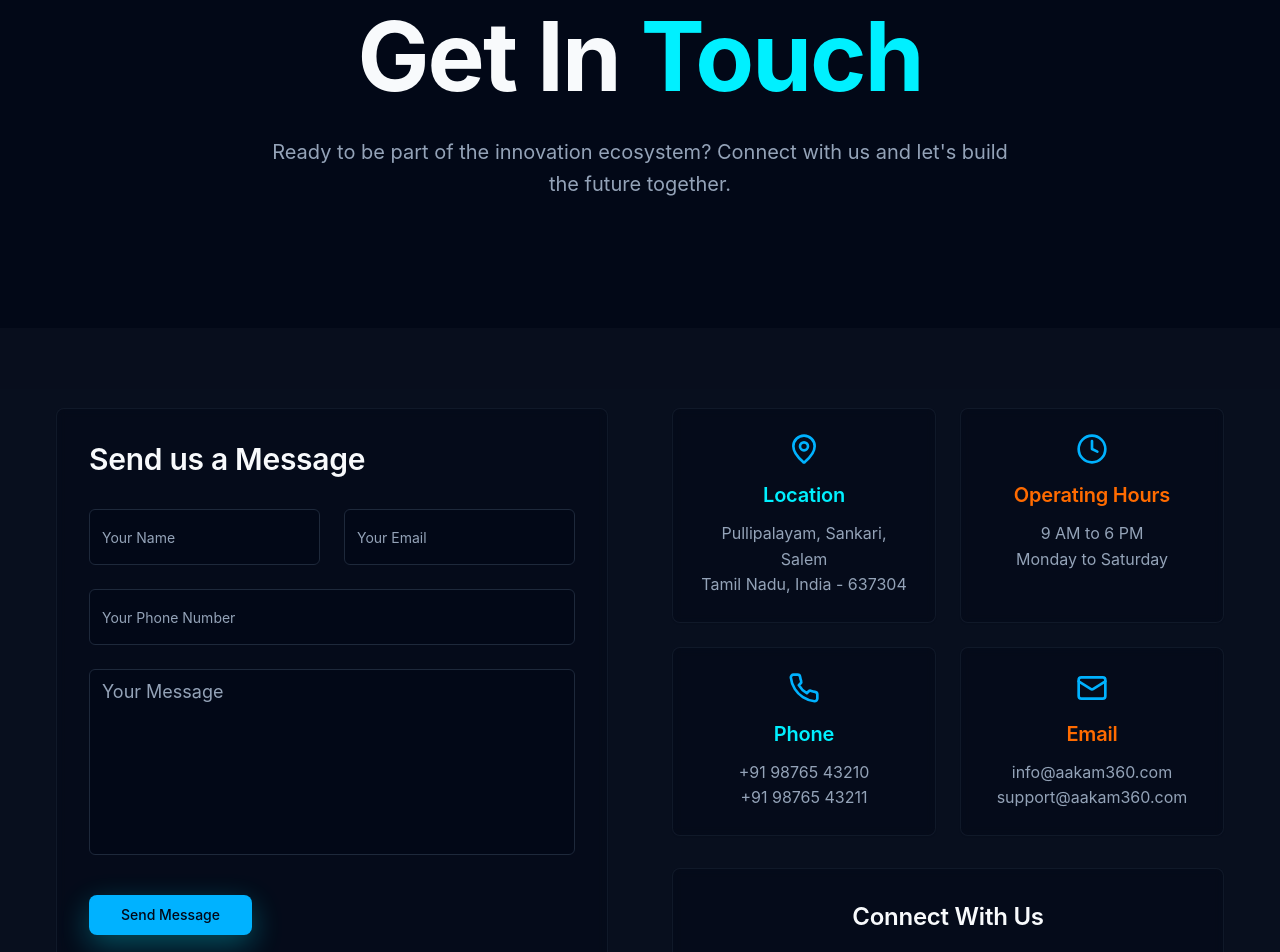
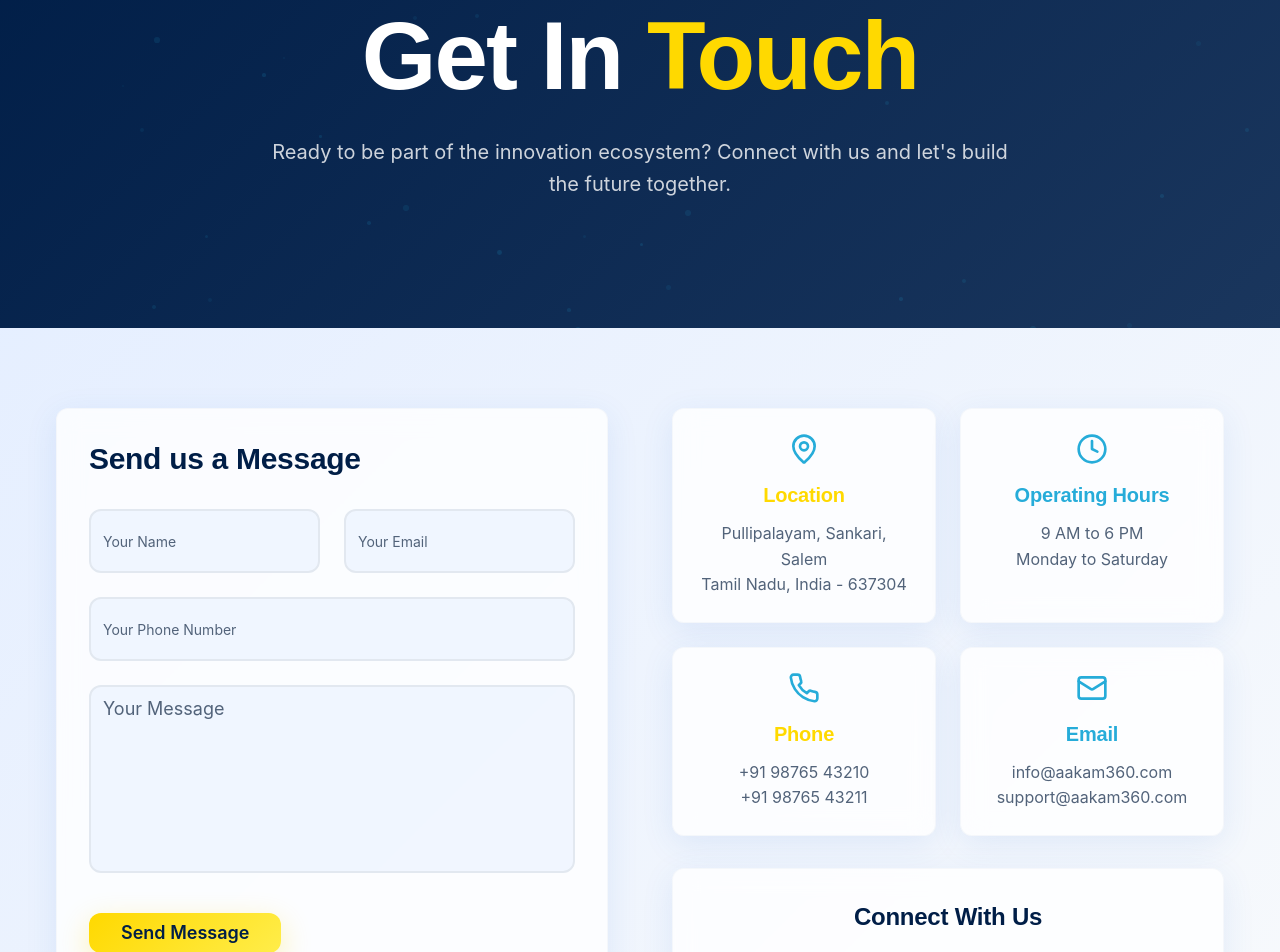
Before and after one commit to ranjith-2102/aakam360-futuristic-web, a React (Vite) app: page /contact in a window 1280 px wide. Shown: the part 120-1072 px from the top of the page. Built offline with nearby package versions, Linux system fonts and the light colour scheme.

Commit message:
Refactor: Implement Liquid Mode animations and design updates
Implement Liquid Mode animations for hero section, 5i model page, partner carousel, and student benefits sections. Apply design updates including color scheme, typography, and visual style.

```diff
--- /dev/null
+++ b/src/components/ParticleBackground.tsx
@@ -0,0 +1,52 @@
+
+import { useEffect, useRef } from 'react';
+
+interface ParticleBackgroundProps {
+  className?: string;
+  particleCount?: number;
+}
+
+const ParticleBackground = ({ className = "", particleCount = 50 }: ParticleBackgroundProps) => {
+  const canvasRef = useRef<HTMLDivElement>(null);
+
+  useEffect(() => {
+    if (!canvasRef.current) return;
+
+    const container = canvasRef.current;
+
+    // Clear existing particles
+    container.innerHTML = '';
+
+    // Create particles
+    for (let i = 0; i < particleCount; i++) {
+      const particle = document.createElement('div');
+      particle.className = 'particle particle-float gpu-accelerated';
+
+      // Random positioning
+      particle.style.left = Math.random() * 100 + '%';
+      particle.style.top = Math.random() * 100 + '%';
+
+      // Random animation delay
+      particle.style.animationDelay = Math.random() * 8 + 's';
+
+      // Random size variation
+      const size = 2 + Math.random() * 4;
+      particle.style.width = size + 'px';
+      particle.style.height = size + 'px';
+
+      // Random opacity
+      particle.style.opacity = (0.3 + Math.random() * 0.5).toString();
+
+      container.appendChild(particle);
+    }
+  }, [particleCount]);
+
+  return (
+    <div
+      ref={canvasRef}
+      className={`particle-bg ${className}`}
+    />
+  );
+};
+
+export default ParticleBackground;
--- a/src/index.css
+++ b/src/index.css
@@ -3,28 +3,33 @@
 @tailwind components;
 @tailwind utilities;
 
+@import url('https://fonts.googleapis.com/css2?family=Poppins:wght@400;600;700&family=Inter:wght@400;500;600&display=swap');
+
 @layer base {
   :root {
-    --background: 222.2 84% 4.9%;
-    --foreground: 210 40% 98%;
-    --card: 222.2 84% 4.9%;
-    --card-foreground: 210 40% 98%;
-    --popover: 222.2 84% 4.9%;
-    --popover-foreground: 210 40% 98%;
-    --primary: 210 40% 98%;
-    --primary-foreground: 222.2 84% 4.9%;
-    --secondary: 217.2 32.6% 17.5%;
-    --secondary-foreground: 210 40% 98%;
-    --muted: 217.2 32.6% 17.5%;
-    --muted-foreground: 215 20.2% 65.1%;
-    --accent: 198 100% 50%;
-    --accent-foreground: 222.2 84% 4.9%;
+    --background: 218 100% 95%;
+    --foreground: 215 100% 14%;
+    --card: 0 0% 100%;
+    --card-foreground: 215 100% 14%;
+    --popover: 0 0% 100%;
+    --popover-foreground: 215 100% 14%;
+    --primary: 215 100% 14%;
+    --primary-foreground: 0 0% 100%;
+    --secondary: 210 40% 96%;
+    --secondary-foreground: 215 100% 14%;
+    --muted: 210 40% 96%;
+    --muted-foreground: 215 20% 40%;
+    --accent: 195 70% 50%;
+    --accent-foreground: 0 0% 100%;
     --destructive: 0 84.2% 60.2%;
-    --destructive-foreground: 210 40% 98%;
-    --border: 217.2 32.6% 17.5%;
-    --input: 217.2 32.6% 17.5%;
-    --ring: 212.7 26.8% 83.9%;
+    --destructive-foreground: 0 0% 100%;
+    --border: 214.3 31.8% 91.4%;
+    --input: 214.3 31.8% 91.4%;
+    --ring: 195 70% 50%;
     --radius: 0.5rem;
+    --gold: 51 100% 50%;
+    --navy: 215 100% 14%;
+    --electric-blue: 195 70% 50%;
   }
 }
 
@@ -40,13 +45,13 @@
 
 /* Typography */
 .heading-display {
-  font-family: 'Inter', sans-serif;
+  font-family: 'Poppins', sans-serif;
   font-weight: 700;
   letter-spacing: -0.02em;
 }
 
 .heading-xl {
-  font-family: 'Inter', sans-serif;
+  font-family: 'Poppins', sans-serif;
   font-weight: 600;
   letter-spacing: -0.01em;
 }
@@ -57,10 +62,10 @@
   line-height: 1.6;
 }
 
-/* Animations */
+/* Liquid Mode Animations */
 @keyframes fadeInUp {
   from {
-    transform: translateY(20px);
+    transform: translateY(30px);
     opacity: 0;
   }
   to {
@@ -69,28 +74,70 @@
   }
 }
 
-@keyframes countUp {
-  from { opacity: 0; }
-  to { opacity: 1; }
+@keyframes typewriter {
+  from { width: 0; }
+  to { width: 100%; }
+}
+
+@keyframes blink {
+  50% { border-color: transparent; }
+}
+
+@keyframes float {
+  0%, 100% { transform: translateY(0px); }
+  50% { transform: translateY(-5px); }
+}
+
+@keyframes particleFloat {
+  0%, 100% { transform: translate(0, 0) scale(1); opacity: 0.7; }
+  25% { transform: translate(10px, -15px) scale(1.1); opacity: 1; }
+  50% { transform: translate(-5px, -25px) scale(0.9); opacity: 0.8; }
+  75% { transform: translate(-15px, -10px) scale(1.05); opacity: 0.9; }
 }
 
 @keyframes slideInLeft {
-  from { transform: translateX(-30px); opacity: 0; }
+  from { transform: translateX(-50px); opacity: 0; }
   to { transform: translateX(0); opacity: 1; }
 }
 
 @keyframes slideInRight {
-  from { transform: translateX(30px); opacity: 0; }
+  from { transform: translateX(50px); opacity: 0; }
   to { transform: translateX(0); opacity: 1; }
 }
 
-@keyframes parallaxFloat {
-  0%, 100% { transform: translateY(0px); }
-  50% { transform: translateY(-10px); }
+@keyframes expandCard {
+  from { transform: scale(1); }
+  to { transform: scale(1.05); }
+}
+
+@keyframes glideLeft {
+  from { transform: translateX(100%); }
+  to { transform: translateX(-100%); }
+}
+
+@keyframes countUp {
+  from { opacity: 0; transform: translateY(10px); }
+  to { opacity: 1; transform: translateY(0); }
 }
 
 .fade-in-up {
   animation: fadeInUp 0.8s ease-out forwards;
+}
+
+.typewriter {
+  overflow: hidden;
+  border-right: 2px solid hsl(var(--electric-blue));
+  white-space: nowrap;
+  margin: 0 auto;
+  animation: typewriter 3s steps(40, end), blink 0.75s step-end infinite;
+}
+
+.float-animation {
+  animation: float 3s ease-in-out infinite;
+}
+
+.particle-float {
+  animation: particleFloat 8s ease-in-out infinite;
 }
 
 .slide-in-left {
@@ -101,40 +148,105 @@
   animation: slideInRight 0.8s ease-out forwards;
 }
 
-.parallax-float {
-  animation: parallaxFloat 6s ease-in-out infinite;
+.expand-card {
+  transition: all 0.3s cubic-bezier(0.4, 0, 0.2, 1);
 }
 
-/* Card Styles */
-.studio-card {
-  @apply bg-card/50 backdrop-blur-sm border border-border/50 rounded-lg;
-  transition: all 0.3s ease;
+.expand-card:hover {
+  animation: expandCard 0.3s ease-out forwards;
 }
 
-.studio-card:hover {
-  @apply bg-card/70 border-border transform -translate-y-2;
-  box-shadow: 0 20px 40px rgba(0, 0, 0, 0.3);
+.glide-left {
+  animation: glideLeft 20s linear infinite;
 }
 
-/* Button Styles */
+.count-up {
+  animation: countUp 0.6s ease-out forwards;
+}
+
+/* Liquid Mode Card Styles */
+.liquid-card {
+  @apply bg-card/80 backdrop-blur-md border border-border/30 rounded-xl;
+  transition: all 0.4s cubic-bezier(0.4, 0, 0.2, 1);
+  box-shadow: 0 8px 32px rgba(51, 103, 204, 0.1);
+}
+
+.liquid-card:hover {
+  @apply bg-card/90 border-accent/50 transform -translate-y-2;
+  box-shadow: 0 20px 60px rgba(51, 103, 204, 0.2);
+}
+
+/* Button Styles with Liquid Effects */
 .cta-primary {
-  @apply bg-accent text-accent-foreground px-8 py-4 rounded-lg font-medium;
+  @apply bg-accent text-accent-foreground px-8 py-4 rounded-xl font-semibold;
   @apply hover:bg-accent/90 transform hover:-translate-y-1;
-  transition: all 0.3s ease;
-  box-shadow: 0 10px 30px rgba(0, 240, 255, 0.3);
+  transition: all 0.3s cubic-bezier(0.4, 0, 0.2, 1);
+  box-shadow: 0 10px 30px rgba(51, 103, 204, 0.3);
+  position: relative;
+  overflow: hidden;
+}
+
+.cta-primary::before {
+  content: '';
+  position: absolute;
+  top: 0;
+  left: -100%;
+  width: 100%;
+  height: 100%;
+  background: linear-gradient(90deg, transparent, rgba(255, 255, 255, 0.2), transparent);
+  transition: left 0.5s;
+}
+
+.cta-primary:hover::before {
+  left: 100%;
 }
 
 .cta-secondary {
-  @apply border border-accent text-accent px-6 py-3 rounded-lg font-medium;
+  @apply border-2 border-accent text-accent px-6 py-3 rounded-xl font-semibold;
   @apply hover:bg-accent hover:text-accent-foreground;
-  transition: all 0.3s ease;
+  transition: all 0.3s cubic-bezier(0.4, 0, 0.2, 1);
+  background: linear-gradient(135deg, transparent 0%, rgba(51, 103, 204, 0.05) 100%);
 }
 
-/* Video Background */
-.hero-video {
-  object-fit: cover;
+.cta-gold {
+  background: linear-gradient(135deg, hsl(var(--gold)) 0%, #ffed4a 100%);
+  @apply text-navy px-8 py-4 rounded-xl font-semibold;
+  @apply hover:shadow-lg transform hover:-translate-y-1;
+  transition: all 0.3s cubic-bezier(0.4, 0, 0.2, 1);
+  box-shadow: 0 10px 30px rgba(255, 215, 0, 0.3);
+}
+
+/* Particle Background */
+.particle-bg {
+  position: absolute;
+  width: 100%;
+  height: 100%;
+  overflow: hidden;
+  z-index: 1;
+}
+
+.particle {
+  position: absolute;
+  width: 4px;
+  height: 4px;
+  background: hsl(var(--electric-blue));
+  border-radius: 50%;
   opacity: 0.7;
-  filter: brightness(0.6) contrast(1.1);
+}
+
+/* Section Backgrounds */
+.section-navy {
+  background: linear-gradient(135deg, hsl(var(--navy)) 0%, #1a365d 100%);
+  color: white;
+}
+
+.section-light {
+  background: linear-gradient(135deg, hsl(var(--background)) 0%, #f8fafc 100%);
+}
+
+.section-accent {
+  background: linear-gradient(135deg, hsl(var(--accent)) 0%, #4299e1 100%);
+  color: white;
 }
 
 /* Grid Layouts */
@@ -172,53 +284,96 @@ html {
 }
 
 ::-webkit-scrollbar-thumb {
-  @apply bg-muted rounded-full;
+  background: linear-gradient(135deg, hsl(var(--accent)) 0%, hsl(var(--gold)) 100%);
+  border-radius: 4px;
 }
 
 ::-webkit-scrollbar-thumb:hover {
-  @apply bg-muted-foreground;
+  background: linear-gradient(135deg, hsl(var(--gold)) 0%, hsl(var(--accent)) 100%);
 }
 
 /* Accent Colors */
-.accent-cyan {
-  color: #00F0FF;
+.accent-gold {
+  color: hsl(var(--gold));
 }
 
-.accent-orange {
-  color: #FF6B00;
+.accent-navy {
+  color: hsl(var(--navy));
 }
 
-.bg-accent-cyan {
-  background-color: #00F0FF;
+.accent-electric {
+  color: hsl(var(--electric-blue));
 }
 
-.bg-accent-orange {
-  background-color: #FF6B00;
+.bg-accent-gold {
+  background-color: hsl(var(--gold));
 }
 
-/* Section Dividers */
-.section-dark {
-  @apply bg-background;
+.bg-accent-navy {
+  background-color: hsl(var(--navy));
 }
 
-.section-light {
-  @apply bg-muted/20;
+.bg-accent-electric {
+  background-color: hsl(var(--electric-blue));
 }
 
-/* Logo Carousel */
+/* Logo Carousel with Momentum */
 .logo-carousel {
   display: flex;
   overflow-x: hidden;
   gap: 3rem;
   align-items: center;
+  position: relative;
 }
 
 .logo-item {
   flex-shrink: 0;
-  opacity: 0.6;
-  transition: opacity 0.3s ease;
+  opacity: 0.7;
+  transition: all 0.3s cubic-bezier(0.4, 0, 0.2, 1);
+  transform: scale(1);
 }
 
 .logo-item:hover {
   opacity: 1;
+  transform: scale(1.1);
 }
+
+/* Interactive Hover Effects */
+.icon-morph {
+  transition: all 0.4s cubic-bezier(0.4, 0, 0.2, 1);
+}
+
+.icon-morph:hover {
+  transform: rotate(360deg) scale(1.2);
+  color: hsl(var(--gold));
+}
+
+/* Performance Optimizations */
+.will-change-transform {
+  will-change: transform;
+}
+
+.gpu-accelerated {
+  transform: translateZ(0);
+  backface-visibility: hidden;
+  perspective: 1000px;
+}
+
+/* Responsive Design */
+@media (max-width: 768px) {
+  .float-animation,
+  .particle-float,
+  .expand-card:hover {
+    animation: none;
+  }
+
+  .liquid-card:hover {
+    transform: none;
+  }
+
+  .cta-primary:hover,
+  .cta-secondary:hover,
+  .cta-gold:hover {
+    transform: none;
+  }
+}
--- a/src/pages/Contact.tsx
+++ b/src/pages/Contact.tsx
@@ -1,6 +1,7 @@
 
 import { useState } from "react";
 import Navigation from "@/components/Navigation";
+import ParticleBackground from "@/components/ParticleBackground";
 import { Card } from "@/components/ui/card";
 import { Button } from "@/components/ui/button";
 import { Input } from "@/components/ui/input";
@@ -26,25 +27,25 @@ const Contact = () => {
       icon: MapPin,
       title: "Location",
       details: "Pullipalayam, Sankari, Salem\nTamil Nadu, India - 637304",
-      accent: "accent-cyan"
+      accent: "accent-gold"
     },
     {
       icon: Clock,
       title: "Operating Hours",
       details: "9 AM to 6 PM\nMonday to Saturday",
-      accent: "accent-orange"
+      accent: "accent-electric"
     },
     {
       icon: Phone,
       title: "Phone",
       details: "+91 98765 43210\n+91 98765 43211",
-      accent: "accent-cyan"
+      accent: "accent-gold"
     },
     {
       icon: Mail,
       title: "Email",
       details: "info@aakam360.com\nsupport@aakam360.com",
-      accent: "accent-orange"
+      accent: "accent-electric"
     }
   ];
 
@@ -60,12 +61,13 @@ const Contact = () => {
       <Navigation />
 
       {/* Hero Section */}
-      <section className="pt-32 pb-20 px-6 section-dark">
-        <div className="container mx-auto text-center">
-          <h1 className="text-6xl md:text-8xl font-bold heading-display mb-8 slide-in-left">
-            Get In <span className="accent-cyan">Touch</span>
+      <section className="pt-32 pb-20 px-6 section-navy relative overflow-hidden">
+        <ParticleBackground className="opacity-20" particleCount={40} />
+        <div className="container mx-auto text-center relative z-10">
+          <h1 className="text-6xl md:text-8xl font-bold heading-display mb-8 slide-in-left text-white">
+            Get In <span className="accent-gold">Touch</span>
           </h1>
-          <p className="text-xl text-muted-foreground max-w-3xl mx-auto mb-12 slide-in-right body-large leading-relaxed">
+          <p className="text-xl text-white/80 max-w-3xl mx-auto mb-12 slide-in-right body-large leading-relaxed">
             Ready to be part of the innovation ecosystem? Connect with us and let's build the future together.
           </p>
         </div>
@@ -78,7 +80,7 @@ const Contact = () => {
 
             {/* Contact Form */}
             <div>
-              <Card className="studio-card p-8">
+              <Card className="liquid-card p-8">
                 <h2 className="text-3xl font-bold heading-xl mb-8">
                   Send us a Message
                 </h2>
@@ -93,8 +95,8 @@ const Contact = () => {
                         onChange={(e) => handleInputChange("name", e.target.value)}
                         onFocus={() => setFocusedField("name")}
                         onBlur={() => setFocusedField(null)}
-                        className={`h-14 text-lg bg-background border-border focus:border-accent transition-all duration-300 ${
-                          focusedField === "name" ? "ring-2 ring-accent/20" : ""
+                        className={`h-16 text-lg bg-background/50 border-2 border-border focus:border-accent transition-all duration-300 rounded-xl ${
+                          focusedField === "name" ? "ring-2 ring-accent/20 shadow-lg" : ""
                         }`}
                       />
                     </div>
@@ -107,8 +109,8 @@ const Contact = () => {
                         onChange={(e) => handleInputChange("email", e.target.value)}
                         onFocus={() => setFocusedField("email")}
                         onBlur={() => setFocusedField(null)}
-                        className={`h-14 text-lg bg-background border-border focus:border-accent transition-all duration-300 ${
-                          focusedField === "email" ? "ring-2 ring-accent/20" : ""
+                        className={`h-16 text-lg bg-background/50 border-2 border-border focus:border-accent transition-all duration-300 rounded-xl ${
+                          focusedField === "email" ? "ring-2 ring-accent/20 shadow-lg" : ""
                         }`}
                       />
                     </div>
@@ -122,8 +124,8 @@ const Contact = () => {
                       onChange={(e) => handleInputChange("phone", e.target.value)}
                       onFocus={() => setFocusedField("phone")}
                       onBlur={() => setFocusedField(null)}
-                      className={`h-14 text-lg bg-background border-border focus:border-accent transition-all duration-300 ${
-                        focusedField === "phone" ? "ring-2 ring-accent/20" : ""
+                      className={`h-16 text-lg bg-background/50 border-2 border-border focus:border-accent transition-all duration-300 rounded-xl ${
+                        focusedField === "phone" ? "ring-2 ring-accent/20 shadow-lg" : ""
                       }`}
                     />
                   </div>
@@ -136,14 +138,14 @@ const Contact = () => {
                       onFocus={() => setFocusedField("message")}
                       onBlur={() => setFocusedField(null)}
                       rows={6}
-                      className={`text-lg bg-background border-border focus:border-accent transition-all duration-300 resize-none ${
-                        focusedField === "message" ? "ring-2 ring-accent/20" : ""
+                      className={`text-lg bg-background/50 border-2 border-border focus:border-accent transition-all duration-300 resize-none rounded-xl ${
+                        focusedField === "message" ? "ring-2 ring-accent/20 shadow-lg" : ""
                       }`}
                     />
                   </div>
 
                   <div className="pt-4">
-                    <Button className="cta-primary w-full md:w-auto">
+                    <Button className="cta-gold w-full md:w-auto text-lg px-12 py-4">
                       Send Message
                     </Button>
                   </div>
@@ -159,9 +161,9 @@ const Contact = () => {
                   return (
                     <Card
                       key={index}
-                      className="studio-card p-6 text-center"
+                      className="liquid-card p-6 text-center expand-card"
                     >
-                      <IconComponent className="w-8 h-8 mx-auto mb-4 text-accent" />
+                      <IconComponent className="w-8 h-8 mx-auto mb-4 text-accent icon-morph" />
                       <h3 className={`text-xl font-bold heading-xl mb-3 ${info.accent}`}>
                         {info.title}
                       </h3>
@@ -174,7 +176,7 @@ const Contact = () => {
               </div>
 
               {/* Social Links */}
-              <Card className="studio-card p-8">
+              <Card className="liquid-card p-8">
                 <h3 className="text-2xl font-bold heading-xl mb-6 text-center">
                   Connect With Us
                 </h3>
@@ -184,9 +186,9 @@ const Contact = () => {
                     return (
                       <div
                         key={index}
-                        className="bg-muted/30 p-4 rounded-lg text-center hover:bg-accent/20 hover:text-accent transition-all duration-300 cursor-pointer group"
+                        className="bg-muted/30 p-4 rounded-xl text-center hover:bg-accent/20 hover:text-accent transition-all duration-300 cursor-pointer group expand-card"
                       >
-                        <IconComponent className="w-6 h-6 mx-auto mb-2 group-hover:scale-110 transition-transform" />
+                        <IconComponent className="w-6 h-6 mx-auto mb-2 group-hover:scale-110 transition-transform icon-morph" />
                         <div className="text-sm font-medium">{social.name}</div>
                         <div className="text-xs text-muted-foreground">{social.handle}</div>
                       </div>
@@ -199,20 +201,20 @@ const Contact = () => {
         </div>
       </section>
 
-      {/* Map Section */}
-      <section className="py-20 px-6 section-dark">
+      {/* Map Section with CSS-only pin animation */}
+      <section className="py-20 px-6 section-navy">
         <div className="container mx-auto">
-          <Card className="studio-card p-12 text-center">
-            <h2 className="text-3xl font-bold heading-xl mb-12">
+          <Card className="liquid-card p-12 text-center bg-white/5 border-white/10">
+            <h2 className="text-3xl font-bold heading-xl mb-12 text-white">
               Visit Our Campus
             </h2>
-            <div className="aspect-video bg-gradient-to-br from-muted/50 to-background rounded-lg flex items-center justify-center shadow-lg">
+            <div className="aspect-video bg-gradient-to-br from-accent/20 to-navy/40 rounded-xl flex items-center justify-center shadow-lg">
               <div className="text-center">
-                <div className="w-16 h-16 mx-auto mb-4 bg-accent/20 rounded-full flex items-center justify-center">
-                  <MapPin className="w-8 h-8 text-accent" />
+                <div className="w-16 h-16 mx-auto mb-4 bg-gold/20 rounded-full flex items-center justify-center float-animation">
+                  <MapPin className="w-8 h-8 text-gold" />
                 </div>
-                <p className="text-foreground text-xl font-semibold heading-xl">Interactive Campus Map</p>
-                <p className="text-muted-foreground mt-2 body-large">
+                <p className="text-white text-xl font-semibold heading-xl">Interactive Campus Map</p>
+                <p className="text-white/80 mt-2 body-large">
                   Pullipalayam, Sankari, Salem, Tamil Nadu, India - 637304
                 </p>
               </div>
--- a/tailwind.config.ts
+++ b/tailwind.config.ts
@@ -1,3 +1,4 @@
+
 import type { Config } from "tailwindcss";
 
 export default {
@@ -61,7 +62,10 @@ export default {
 					'accent-foreground': 'hsl(var(--sidebar-accent-foreground))',
 					border: 'hsl(var(--sidebar-border))',
 					ring: 'hsl(var(--sidebar-ring))'
-				}
+				},
+				gold: 'hsl(var(--gold))',
+				navy: 'hsl(var(--navy))',
+				'electric-blue': 'hsl(var(--electric-blue))'
 			},
 			borderRadius: {
 				lg: 'var(--radius)',
@@ -84,11 +88,37 @@ export default {
 					to: {
 						height: '0'
 					}
+				},
+				'typewriter': {
+					from: { width: '0' },
+					to: { width: '100%' }
+				},
+				'float': {
+					'0%, 100%': { transform: 'translateY(0px)' },
+					'50%': { transform: 'translateY(-5px)' }
+				},
+				'particle-float': {
+					'0%, 100%': { transform: 'translate(0, 0) scale(1)', opacity: '0.7' },
+					'25%': { transform: 'translate(10px, -15px) scale(1.1)', opacity: '1' },
+					'50%': { transform: 'translate(-5px, -25px) scale(0.9)', opacity: '0.8' },
+					'75%': { transform: 'translate(-15px, -10px) scale(1.05)', opacity: '0.9' }
+				},
+				'glide-left': {
+					from: { transform: 'translateX(100%)' },
+					to: { transform: 'translateX(-100%)' }
 				}
 			},
 			animation: {
 				'accordion-down': 'accordion-down 0.2s ease-out',
-				'accordion-up': 'accordion-up 0.2s ease-out'
+				'accordion-up': 'accordion-up 0.2s ease-out',
+				'typewriter': 'typewriter 3s steps(40, end)',
+				'float': 'float 3s ease-in-out infinite',
+				'particle-float': 'particle-float 8s ease-in-out infinite',
+				'glide-left': 'glide-left 20s linear infinite'
+			},
+			fontFamily: {
+				'poppins': ['Poppins', 'sans-serif'],
+				'inter': ['Inter', 'sans-serif'],
 			}
 		}
 	},
```
Also changed, not shown: src/pages/Index.tsx (+59 -47 lines), src/pages/Our5i.tsx (+58 -34 lines).
